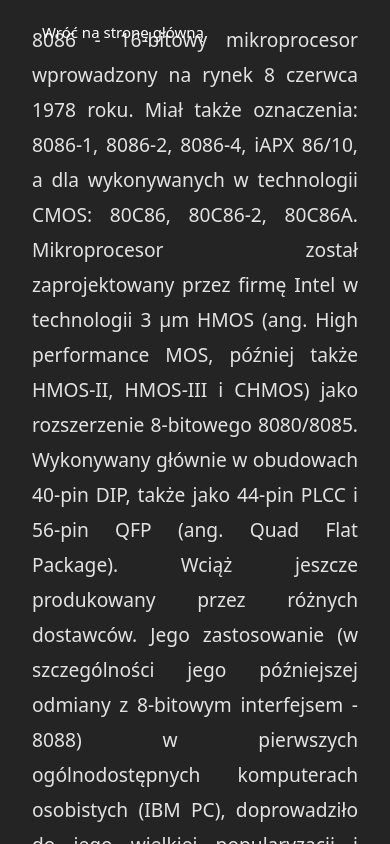
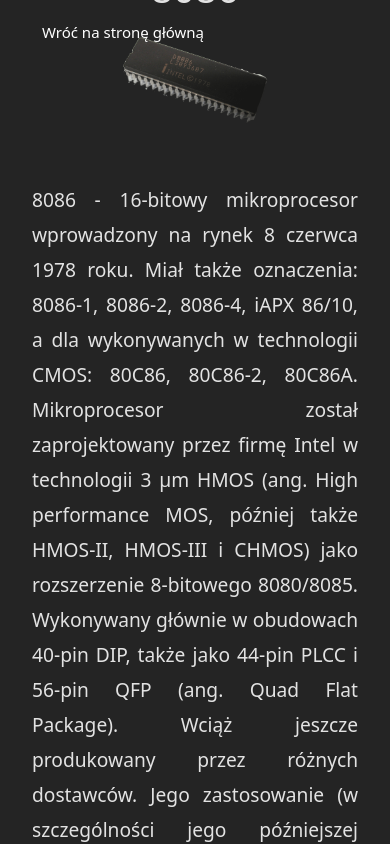
Before and after one commit to biQte/intel8086-simulator, a Vue app: page /about-intel-8086 in a window 390 px wide. Shown: the top 844 px of the page. Built offline with nearby package versions, Linux system fonts and the light colour scheme; some icons are missing.

Commit message:
Fix mobile view

```diff
--- a/src/views/AboutIntel8086View.vue
+++ b/src/views/AboutIntel8086View.vue
@@ -35,6 +35,10 @@
 
 <style scoped lang="scss">
 .about-intel-8086-view {
+    padding-top: 2rem;
+    @media only screen and (max-width: 768px) {
+        padding-top: 20rem;
+    }
     .back-home {
         position: absolute;
         top: 5rem;
```
